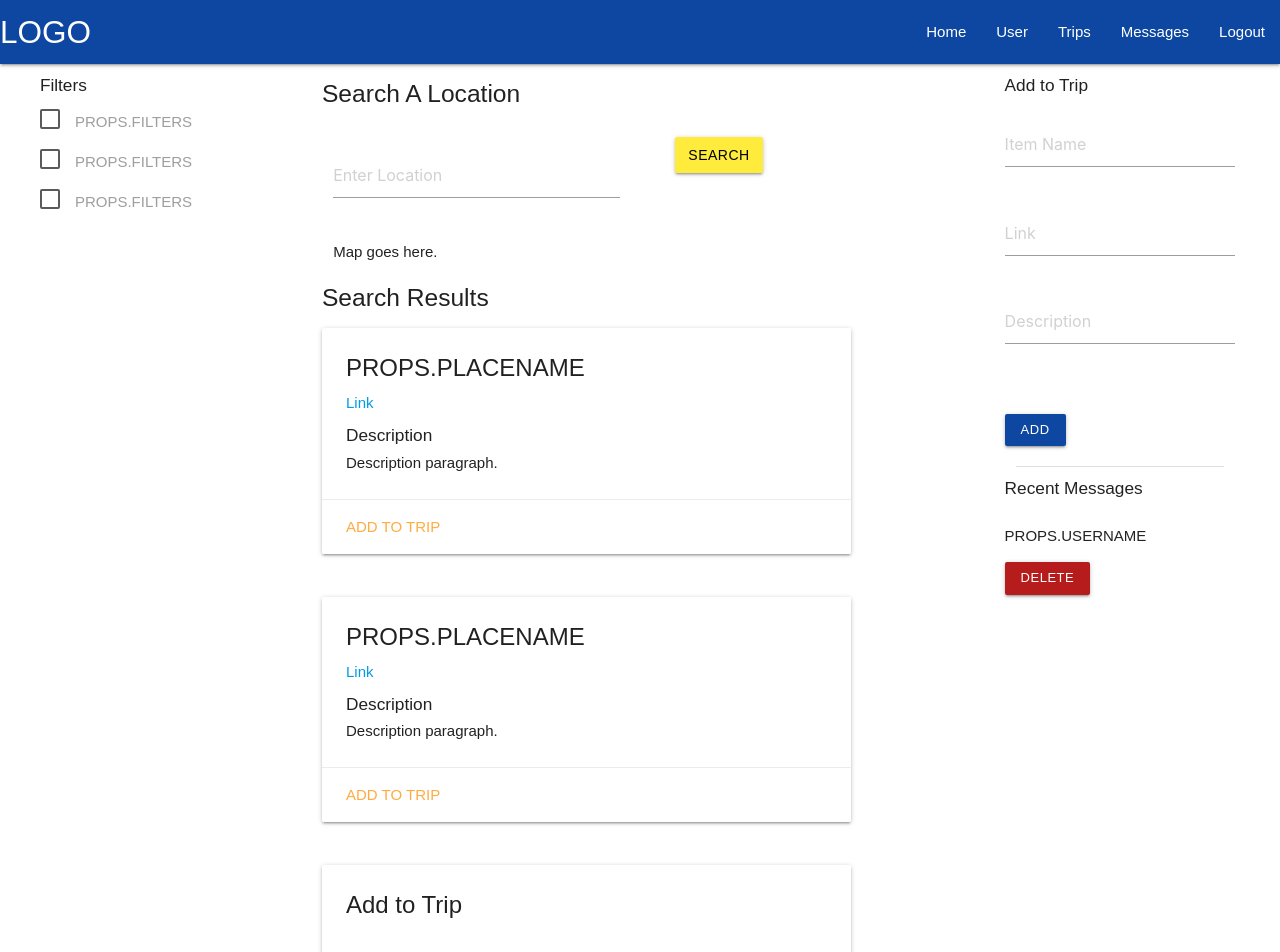
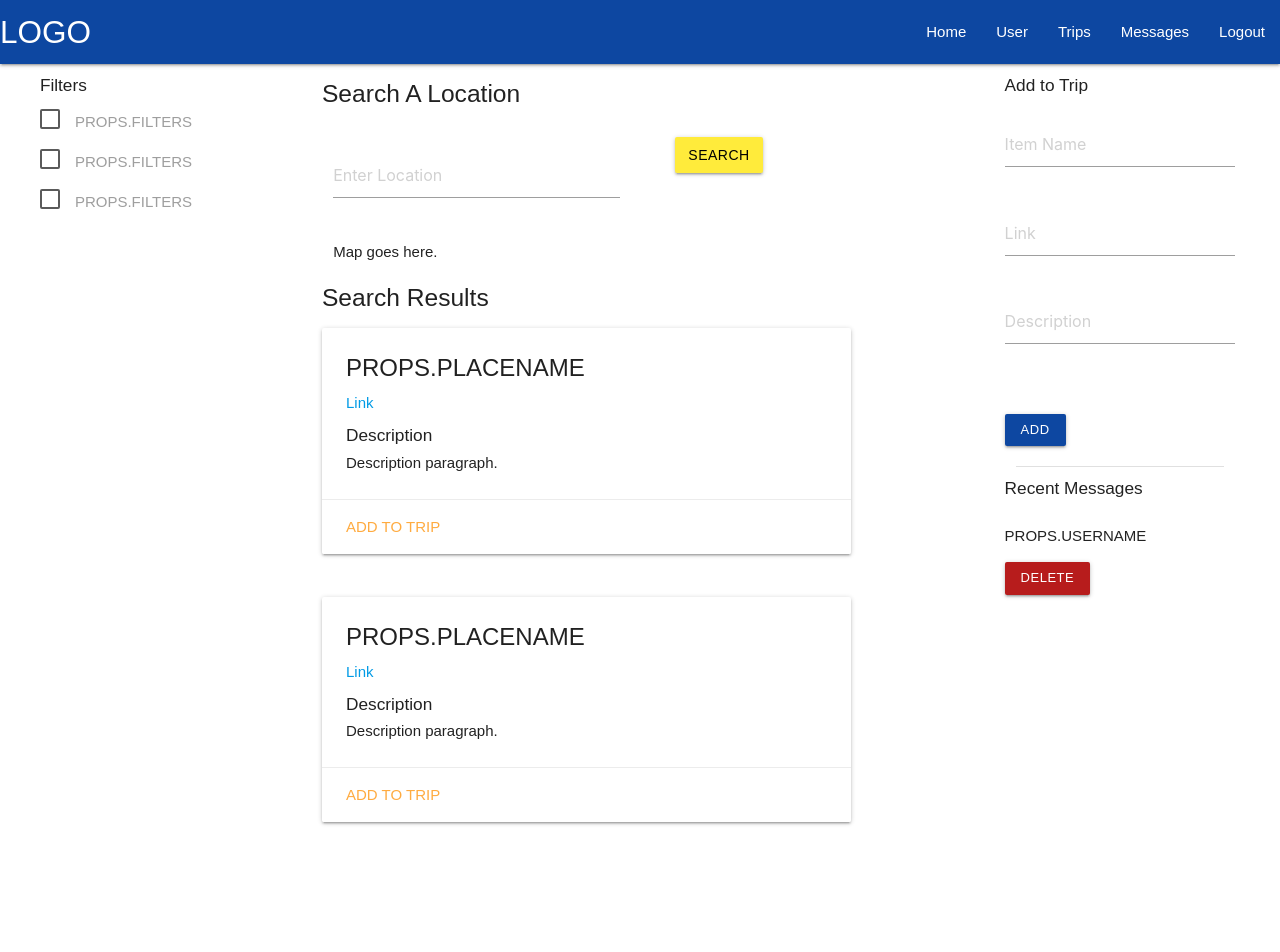
Before and after one commit to hurricaneronron/tripgodzilla, a React (Create React App) app in the folder client/: page /home in a window 1280 px wide. Shown: the top 952 px of the page. After the commit the page ends 897 px from the top, so only its background shows below. Built offline with nearby package versions, Linux system fonts and the light colour scheme.

Commit message:
add logout to navbar

```diff
--- a/client/src/components/Home/Home.js
+++ b/client/src/components/Home/Home.js
@@ -33,7 +33,6 @@ class Home extends React.Component {
                                 <h5>Search Results</h5>
                                 <Results />
                                 <Results />
-                                <AddToTrip />
                             </div>
                         </div>
                     </div>
```
